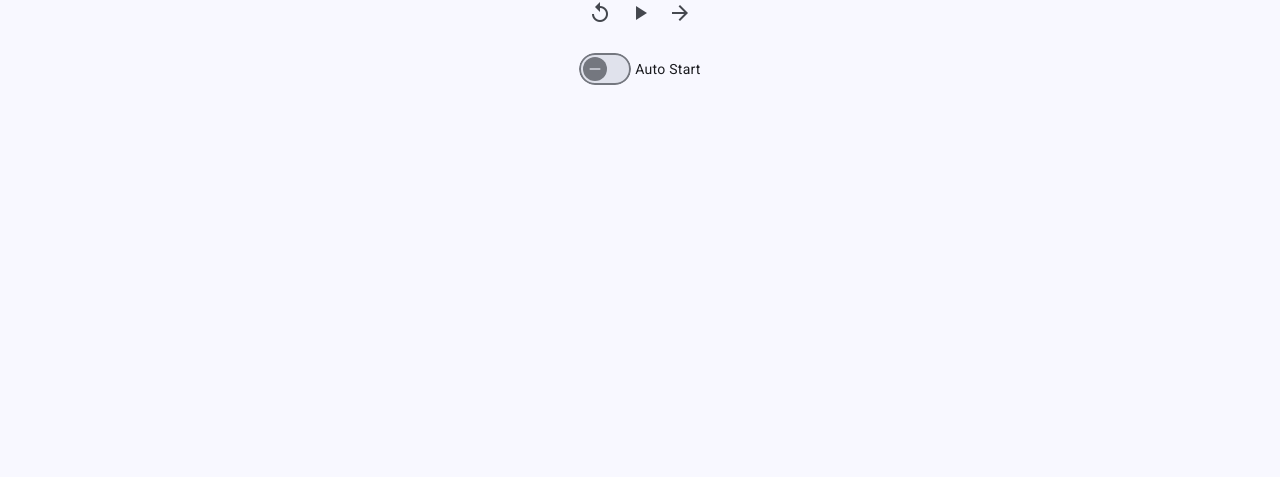
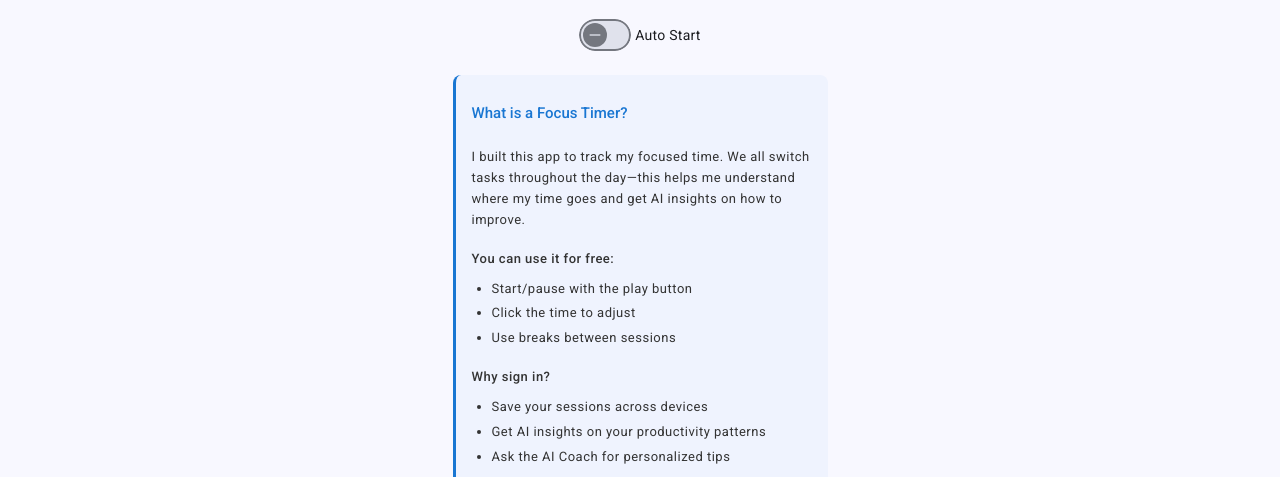
Before and after one commit to herbertmoroni/pomodoro, an Angular app: page / in a window 1280 px wide. Shown: the part 323-800 px from the top of the page. Built offline with nearby package versions, Linux system fonts and the light colour scheme; no server answers.

Commit message:
feat(guide): add quick start guide for new users in the timer component

```diff
--- a/src/app/timer/timer.component.css
+++ b/src/app/timer/timer.component.css
@@ -167,3 +167,78 @@
   .mdc-switch__track::after {
   background-color: #5393e7 !important;
 }
+
+.quick-start-guide {
+  margin-top: var(--spacing-2xl);
+  padding: var(--spacing-lg);
+  background: rgba(25, 118, 210, 0.04);
+  border-radius: var(--border-radius-md);
+  border-left: 3px solid var(--color-primary);
+  max-width: 340px;
+  margin-left: auto;
+  margin-right: auto;
+}
+
+.guide-title {
+  margin: 0 0 var(--spacing-md) 0;
+  font-weight: 500;
+  font-size: 15px;
+  color: var(--color-primary);
+}
+
+.guide-intro {
+  margin: 0 0 var(--spacing-lg) 0;
+  font-size: 13px;
+  line-height: 1.6;
+  color: var(--color-text-primary);
+}
+
+.guide-subheading {
+  margin: 0 0 var(--spacing-sm) 0;
+  font-size: 13px;
+  font-weight: 500;
+  color: var(--color-text-primary);
+}
+
+.guide-steps {
+  list-style: disc;
+  padding-left: 20px;
+  margin: 0 0 var(--spacing-lg) 0;
+}
+
+.guide-steps li {
+  font-size: 13px;
+  line-height: 1.6;
+  color: var(--color-text-primary);
+  margin-bottom: var(--spacing-xs);
+}
+
+.guide-steps li:last-child {
+  margin-bottom: 0;
+}
+
+.guide-cta {
+  margin: 0;
+  font-size: 13px;
+  line-height: 1.6;
+  color: var(--color-text-secondary);
+}
+
+.guide-cta strong {
+  color: var(--color-primary);
+}
+
+/* Mobile optimization */
+@media (max-width: 600px) {
+  .quick-start-guide {
+    max-width: 280px;
+    padding: var(--spacing-md);
+  }
+
+  .guide-intro,
+  .guide-subheading,
+  .guide-steps li,
+  .guide-cta {
+    font-size: 12px;
+  }
+}
--- a/src/app/timer/timer.component.html
+++ b/src/app/timer/timer.component.html
@@ -120,4 +120,35 @@
       Auto Start
     </mat-slide-toggle>
   </div>
+
+  @if (!currentUser) {
+    <div class="quick-start-guide">
+      <h3 class="guide-title">What is a Focus Timer?</h3>
+
+      <p class="guide-intro">
+        I built this app to track my focused time. We all switch tasks throughout the
+        day—this helps me understand where my time goes and get AI insights on how to improve.
+      </p>
+
+      <p class="guide-subheading">You can use it for free:</p>
+
+      <ul class="guide-steps">
+        <li>Start/pause with the play button</li>
+        <li>Click the time to adjust</li>
+        <li>Use breaks between sessions</li>
+      </ul>
+
+      <p class="guide-subheading">Why sign in?</p>
+
+      <ul class="guide-steps">
+        <li>Save your sessions across devices</li>
+        <li>Get AI insights on your productivity patterns</li>
+        <li>Ask the AI Coach for personalized tips</li>
+      </ul>
+
+      <p class="guide-cta">
+        Questions about Pomodoro technique? Ask the <strong>AI Coach</strong>!
+      </p>
+    </div>
+  }
 </div>
```
